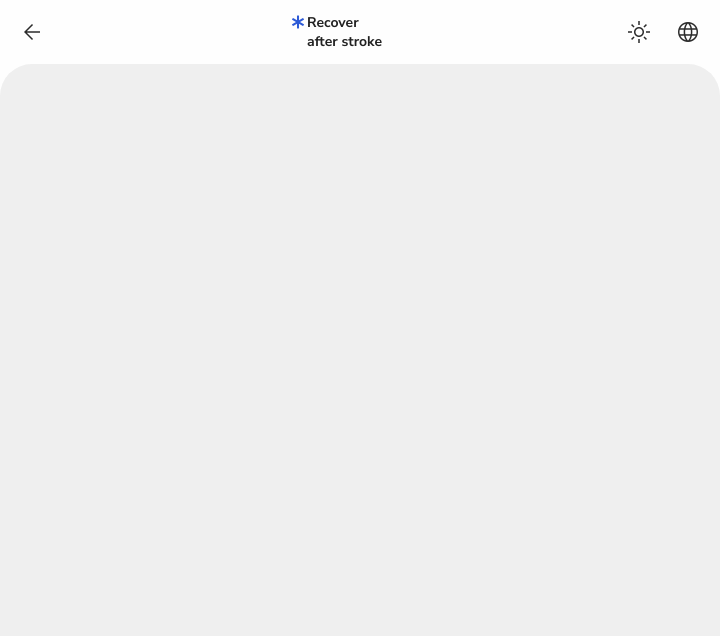
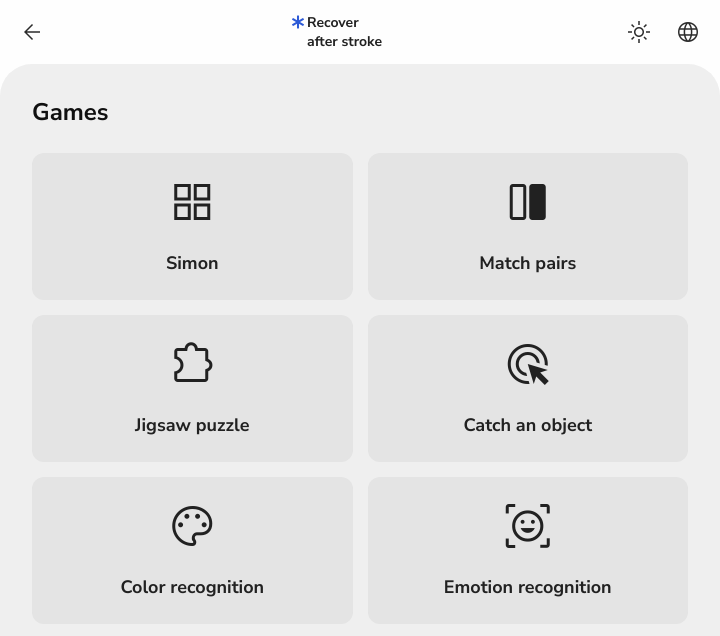
Before and after one commit to Adionixitt/StrokeRecovery, an Electron app: page pages/navigation/navigation.html in a window 720 px wide. Drawn offline with nearby package versions, Linux system fonts and the light colour scheme.

Commit message:
Fixes, menu page, styles of elements.

```diff
--- a/global.css
+++ b/global.css
@@ -16,14 +16,15 @@ html{
 
     --bg: #fefefe;
     --bg-secondary: #efefef;
-    --bg-overlay: rgba(33,33,33,0.1);
+    --bg-overlay: rgba(33,33,33,0.05);
     --headings: #101010;
     --text: #212121;
     --text-secondary: #2b2b2b;
     --accent: #2d5ad6;
     --accent-saturated: #285ceb;
     --accent-outline: rgba(40, 92, 235, 0.5);
-    --accent-glow: rgba(40, 92, 235, 0.1);
+    --accent-glow: rgba(40, 92, 235, 0.25);
+    --accent-overlay: rgba(40, 92, 235, 0.1);
 
     transition: all 1s;
 }
@@ -37,7 +38,8 @@ html.dark-theme {
     --accent: #0a46eb;
     --accent-saturated: #0044ff;
     --accent-outline: rgba(0, 68, 255, 0.5);
-    --accent-glow: rgba(0, 68, 255, 0.1);
+    --accent-glow: rgba(0, 68, 255, 0.25);
+    --accent-overlay: rgba(40, 92, 235, 0.1);
     transition: all 1s;
 }
 
@@ -46,6 +48,18 @@ body{
 }
 h1,h2,h3,h4,h5,h6{color: var(--headings);}
 p,div,span{color: var(--text)}
+
+::-webkit-scrollbar {
+    width: 6px;
+}
+::-webkit-scrollbar-track {
+    background-color: transparent;
+    border-radius: 10px;
+}
+::-webkit-scrollbar-thumb {
+    background: var(--accent-saturated);
+    border-radius: 10px;
+}
 
 
 .material-symbols-outlined {
@@ -109,7 +123,6 @@ p,div,span{color: var(--text)}
     font-size: 16px;
     font-weight: 700;
     outline: 2px solid transparent;
-    box-shadow: 0 0 15px 1px transparent;
     transition: 0.25s ease-out;
     gap: 5px;
 }
@@ -118,7 +131,6 @@ p,div,span{color: var(--text)}
     --text-color: var(--white);
     --bg-color: var(--accent-saturated);
     outline: 2px solid var(--accent-outline);
-    box-shadow: 0 0 25px 1px var(--accent-outline);
 }
 .button:not(:disabled):hover{
     cursor: pointer;
@@ -150,7 +162,6 @@ p,div,span{color: var(--text)}
     gap: 5px;
 }
 
-
 header{
     display: flex;
     align-items: center;
@@ -161,11 +172,6 @@ header{
     width: 100vw;
     padding: 10px;
     z-index: 1;
-    animation: flyFromTop;
-    animation-duration: 1s;
-    animation-delay: 1.25s;
-    animation-timing-function: ease;
-    animation-fill-mode: both;
 }
 @keyframes flyFromTop {
     0%{
@@ -225,11 +231,23 @@ header{
 }
 #getStartedBtn{
     margin-top: 25px;
-    animation: flyFromBottom;
+    animation: getStartedBtnFlyIn;
     animation-duration: 1s;
     animation-delay: 1s;
     animation-timing-function: ease;
     animation-fill-mode: both;
+}
+@keyframes getStartedBtnFlyIn{
+    0%{
+        box-shadow: 0 0 15px 1px transparent;
+        opacity: 0;
+        transform: translateY(-100%);
+    }
+    100%{
+        box-shadow: 0 0 25px 1px var(--accent-glow);
+        opacity: 1;
+        transform: translateY(0);
+    }
 }
 @keyframes flyFromBottom {
     0%{
@@ -244,10 +262,45 @@ header{
 
 .content{
     display: flex;
+    flex-direction: column;
     border-top-left-radius: 32px;
     border-top-right-radius: 32px;
+    padding: 32px;
     background-color: var(--bg-secondary);
     width: 100vw;
     margin-top: 64px;
     height: calc(100vh - 64px);
+    gap: 50px;
+    overflow-x: hidden;
+    overflow-y: auto;
 }
+section{
+    display: flex;
+    flex-direction: column;
+    gap: 25px;
+}
+section > nav {
+    display: grid;
+    grid-template-columns: 1fr 1fr;
+    gap: 15px;
+}
+
+.card{
+    text-decoration: none;
+    display: flex;
+    flex-direction: column;
+    justify-content: center;
+    align-items: center;
+    gap: 25px;
+    padding: 25px;
+    border-radius: 12px;
+    font-size: 18px;
+    font-weight: 700;
+    color: var(--text);
+    background-color: var(--bg-overlay);
+}
+.card:hover{background-color: var(--accent-overlay);}
+.card:hover > *{color: var(--accent);}
+.card > .material-symbols-outlined{
+    font-size: 48px;
+}
--- a/index.js
+++ b/index.js
@@ -0,0 +1,5 @@
+document.addEventListener('DOMContentLoaded', ()=>{
+    document.querySelector('#infoButton').addEventListener('click', ()=>{
+        alert("[RU] Разработано в 2024 году Никитой Новиковым для помощи людям в восстановлении после инсульта.[EN] App developed in 2024 by Nikita Novikov to help people recover after stroke.");
+    });
+});
--- a/pages/navigation/navigation.html
+++ b/pages/navigation/navigation.html
@@ -20,7 +20,17 @@
 			</div>
 		</header>
 		<div class="content">
-
+			<section>
+				<h1 data-internalization="games-heading">Games</h1>
+				<nav>
+					<a href="#" class="card"><span class="material-symbols-outlined">grid_view</span><span data-internalization="simon-game">Simon</Span></a>
+					<a href="#" class="card"><span class="material-symbols-outlined">splitscreen_right</span><span data-internalization="match-pairs-game">Match pairs</span></a>
+					<a href="#" class="card"><span class="material-symbols-outlined">extension</span><span data-internalization="jigsaw-puzzle-game">Jigsaw puzzle</span></a>
+					<a href="#" class="card"><span class="material-symbols-outlined">ads_click</span><span data-internalization="catch-an-object-game">Catch an object</span></a>
+					<a href="#" class="card"><span class="material-symbols-outlined">palette</span><span data-internalization="color-recognition-game">Color recognition</span></a>
+					<a href="#" class="card"><span class="material-symbols-outlined">ar_on_you</span><span data-internalization="emotion-recognition-game">Emotion recognition</span></a>
+				</nav>
+			</section>
 		</div>
 	</body>
 </html>
--- a/scripts/color-scheme.js
+++ b/scripts/color-scheme.js
@@ -1,11 +1,8 @@
 document.addEventListener('DOMContentLoaded', ()=>{
     const html = document.querySelector("html");
-    let config = {
-        lang: localStorage.getItem('lang') || 'en', // Загрузка сохраненного языка из localStorage или установка значения по умолчанию 'en'
-        darkTheme: localStorage.getItem('darkTheme') === 'true' // Загрузка сохраненной цветовой схемы из localStorage
-    };
+    let darkTheme = localStorage.getItem('darkTheme') === 'true' // Загрузка сохраненной цветовой схемы из localStorage
 
-    if (config.darkTheme) {
+    if (darkTheme) {
         html.classList.add('dark-theme');
     }
 
@@ -16,29 +13,13 @@ document.addEventListener('DOMContentLoaded', ()=>{
     changeBtnIcon();
 
     function saveConfigToLocalStorage(){
-        localStorage.setItem('lang', config.lang); // Сохранение выбранного языка в localStorage
-        localStorage.setItem('darkTheme', config.darkTheme); // Сохранение выбранной цветовой схемы в localStorage
+        localStorage.setItem('darkTheme', darkTheme); // Сохранение выбранной цветовой схемы в localStorage
     }
 
     themeToggleBtn.addEventListener('click', ()=>{
-        config.darkTheme = !config.darkTheme;
+        darkTheme = !darkTheme;
         saveConfigToLocalStorage();
         html.classList.toggle('dark-theme');
         changeBtnIcon();
     });
-
-    // Функция для подгрузки текстов и настроек цветовой схемы при загрузке скрипта
-    function applySavedSettings(){
-        html.setAttribute('lang', config.lang);
-        internalizeAllText(); // Подгрузка текстов на выбранном языке
-    }
-
-    function internalizeAllText(){
-        let internalizableTexts = document.querySelectorAll('[data-internalization]');
-        internalizableTexts.forEach(text => {
-            text.innerHTML = translation[config.lang][text.getAttribute('data-internalization')];
-        });
-    }
-
-    applySavedSettings(); // Применение настроек при загрузке скрипта
 });
--- a/scripts/internalization.js
+++ b/scripts/internalization.js
@@ -11,6 +11,13 @@ document.addEventListener('DOMContentLoaded', ()=>{
             "navigation-page-title": "Recover after stroke | Menu",
             "get-started": "Get started",
             "app-description": "This application contains simple games and articles that might help you to recover after stroke.",
+            "games-heading": "Games",
+            "simon-game": "Simon",
+            "match-pairs-game": "Match pairs",
+            "jigsaw-puzzle-game": "Jigsaw puzzle",
+            "catch-an-object-game": "Catch an object",
+            "color-recognition-game": "Color recognition",
+            "emotion-recognition-game": "Emotion recognition",
         },
         "ru":{
             "logo-title": "Восстановление<br>после инсульта",
@@ -18,6 +25,13 @@ document.addEventListener('DOMContentLoaded', ()=>{
             "navigation-page-title": "Восстановление после инсульта | Меню",
             "get-started": "Приступить",
             "app-description": "Данная программа содержит простые игры и статьи, которые могут помочь вам в восстановлении после инсульта.",
+            "games-heading": "Игры",
+            "simon-game": "Саймон",
+            "match-pairs-game": "Поиск пар",
+            "jigsaw-puzzle-game": "Пазлы",
+            "catch-an-object-game": "Поймай объект",
+            "color-recognition-game": "Определение цветов",
+            "emotion-recognition-game": "Опредление эмоций",
         }
     };
 
@@ -26,7 +40,12 @@ document.addEventListener('DOMContentLoaded', ()=>{
     function internalizeAllText(){
         let internalizableTexts = document.querySelectorAll('[data-internalization]');
         internalizableTexts.forEach(text => {
-            text.innerHTML = translation[config.lang][text.getAttribute('data-internalization')];
+            if(translation[config.lang][text.getAttribute('data-internalization')] == undefined) {
+                console.error('No localization found for "'+text.getAttribute('data-internalization')+'". Object contains following text: '+text.innerHTML);
+                text.innerHTML = "NOT FOUND";
+            } else {
+                text.innerHTML = translation[config.lang][text.getAttribute('data-internalization')];
+            }
         });
     }
 
```
Also changed, not shown: index.html (+2 -1 lines).
